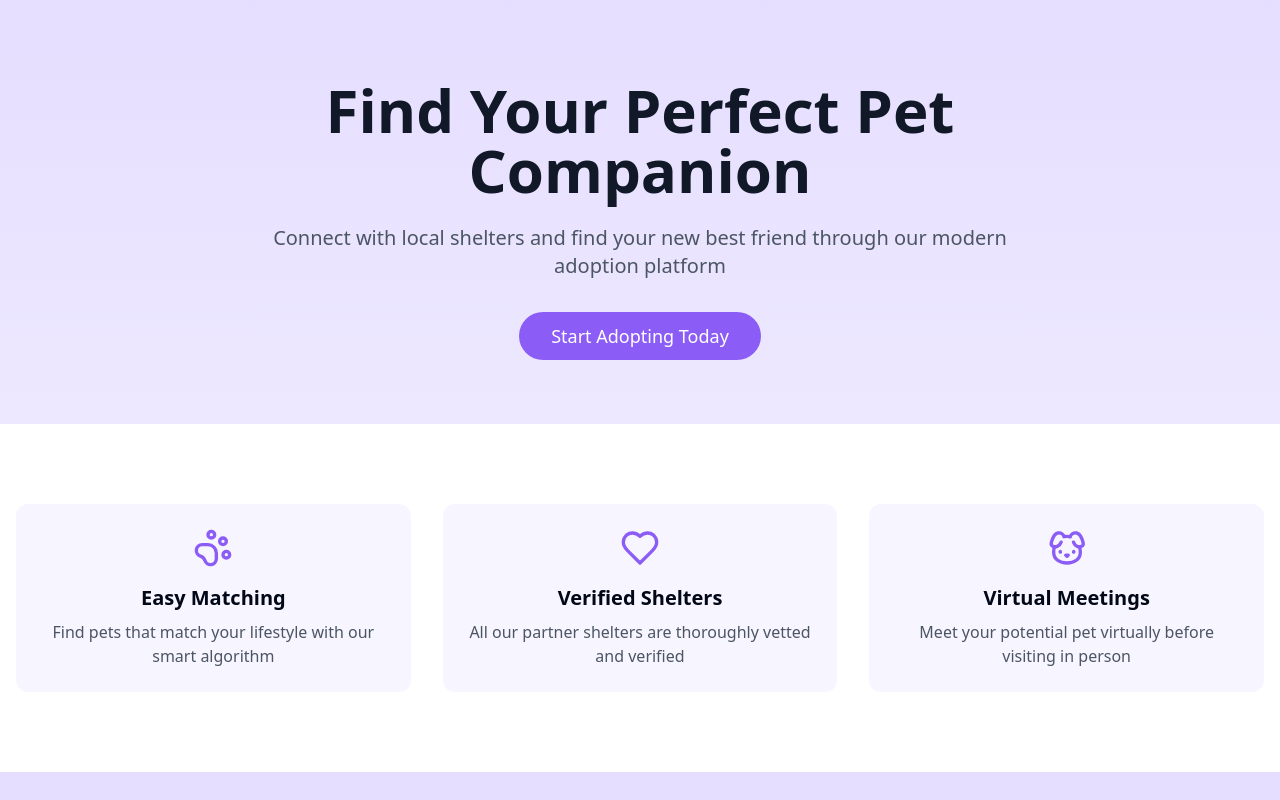
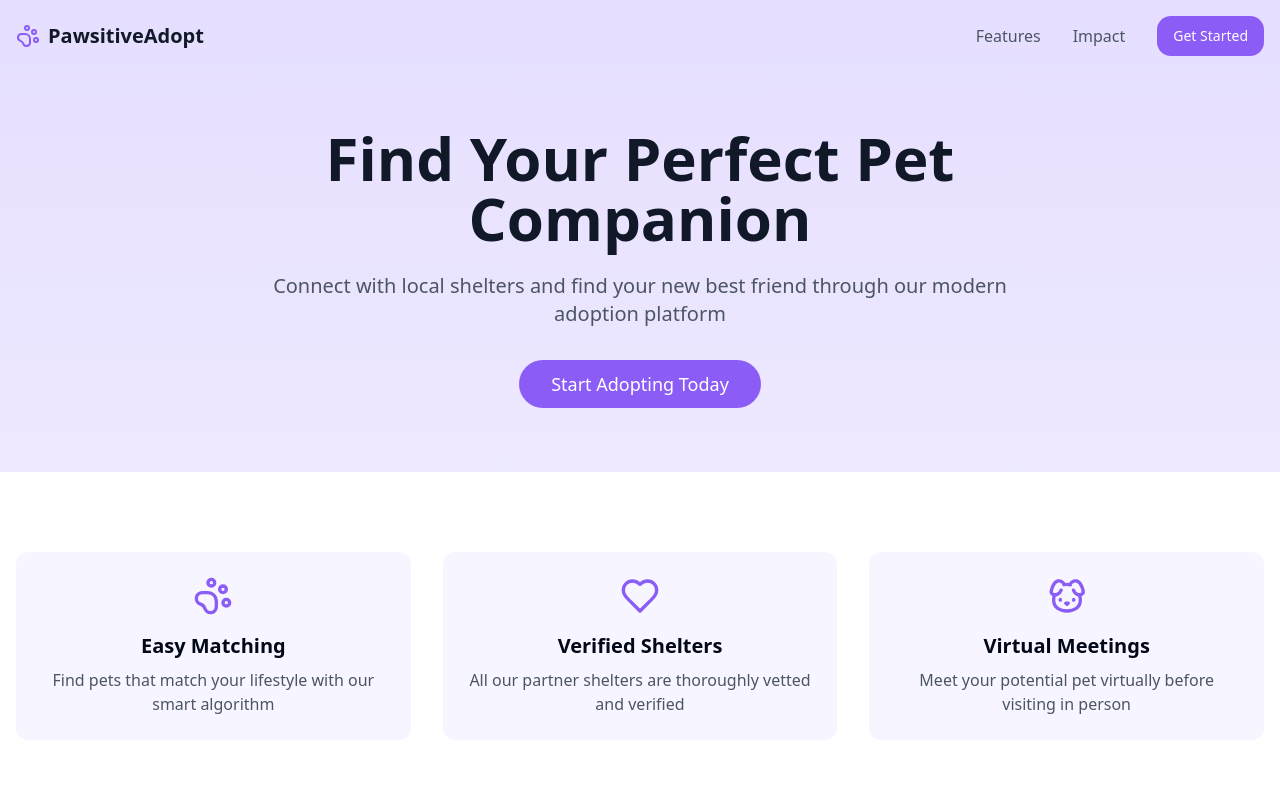
Before and after one commit to Arhaan-Siddiquee/pawsitive-adopt-landing, a React (Vite) app: page / in a window 1280 px wide. Shown: the top 800 px of the page. Built offline with nearby package versions, Linux system fonts and the light colour scheme.

Commit message:
Add floating NavBar
Implement a floating navigation bar to enhance site navigation and improve user experience.
[skip gpt_engineer]

```diff
--- /dev/null
+++ b/src/components/NavBar.tsx
@@ -0,0 +1,54 @@
+import { Button } from "@/components/ui/button";
+import { PawPrint } from "lucide-react";
+import { useState, useEffect } from "react";
+
+const NavBar = () => {
+  const [isScrolled, setIsScrolled] = useState(false);
+
+  useEffect(() => {
+    const handleScroll = () => {
+      const scrollPosition = window.scrollY;
+      setIsScrolled(scrollPosition > 50);
+    };
+
+    window.addEventListener("scroll", handleScroll);
+    return () => window.removeEventListener("scroll", handleScroll);
+  }, []);
+
+  return (
+    <nav
+      className={`fixed top-0 left-0 right-0 z-50 transition-all duration-300 ${
+        isScrolled
+          ? "bg-white/90 backdrop-blur-md shadow-md py-2"
+          : "bg-transparent py-4"
+      }`}
+    >
+      <div className="container mx-auto px-4">
+        <div className="flex items-center justify-between">
+          <div className="flex items-center space-x-2">
+            <PawPrint className="h-6 w-6 text-primary" />
+            <span className="text-xl font-bold text-gray-900">PawsitiveAdopt</span>
+          </div>
+
+          <div className="hidden md:flex items-center space-x-8">
+            <a href="#features" className="text-gray-600 hover:text-primary transition-colors">
+              Features
+            </a>
+            <a href="#stats" className="text-gray-600 hover:text-primary transition-colors">
+              Impact
+            </a>
+            <Button className="bg-primary hover:bg-primary/90">
+              Get Started
+            </Button>
+          </div>
+
+          <Button className="md:hidden bg-primary hover:bg-primary/90">
+            Menu
+          </Button>
+        </div>
+      </div>
+    </nav>
+  );
+};
+
+export default NavBar;
--- a/src/pages/Index.tsx
+++ b/src/pages/Index.tsx
@@ -1,11 +1,14 @@
 import { Button } from "@/components/ui/button";
 import { Dog, Cat, Heart, PawPrint } from "lucide-react";
+import NavBar from "@/components/NavBar";
 
 const Index = () => {
   return (
     <div className="min-h-screen bg-gradient-to-b from-secondary to-white">
+      <NavBar />
+
       {/* Hero Section */}
-      <section className="container px-4 pt-20 pb-16 animate-fadeIn">
+      <section className="container px-4 pt-32 pb-16 animate-fadeIn">
         <div className="text-center max-w-3xl mx-auto">
           <h1 className="text-4xl md:text-6xl font-bold text-gray-900 mb-6">
             Find Your Perfect Pet Companion
@@ -21,7 +24,7 @@ const Index = () => {
       </section>
 
       {/* Features Section */}
-      <section className="py-20 bg-white">
+      <section id="features" className="py-20 bg-white">
         <div className="container px-4">
           <div className="grid md:grid-cols-3 gap-8">
             {[
@@ -58,7 +61,7 @@ const Index = () => {
       </section>
 
       {/* Stats Section */}
-      <section className="py-20 bg-secondary">
+      <section id="stats" className="py-20 bg-secondary">
         <div className="container px-4">
           <div className="grid md:grid-cols-3 gap-8 text-center">
             {[
```
